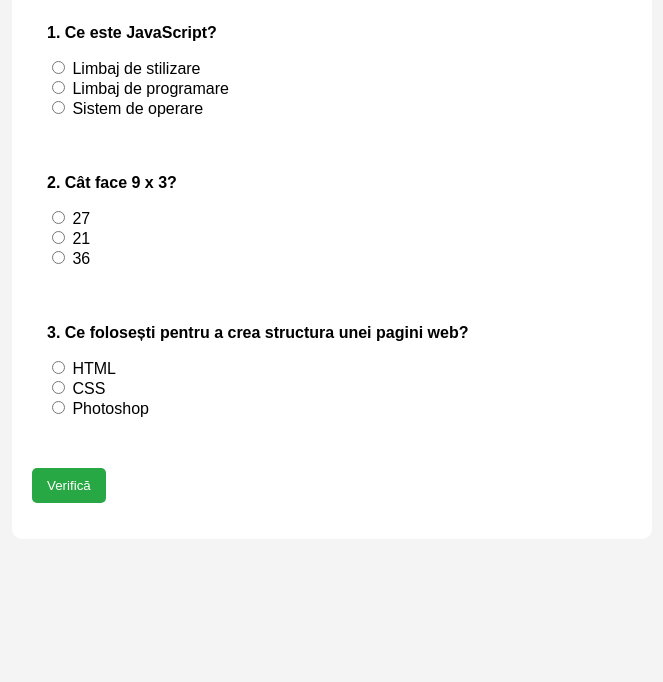
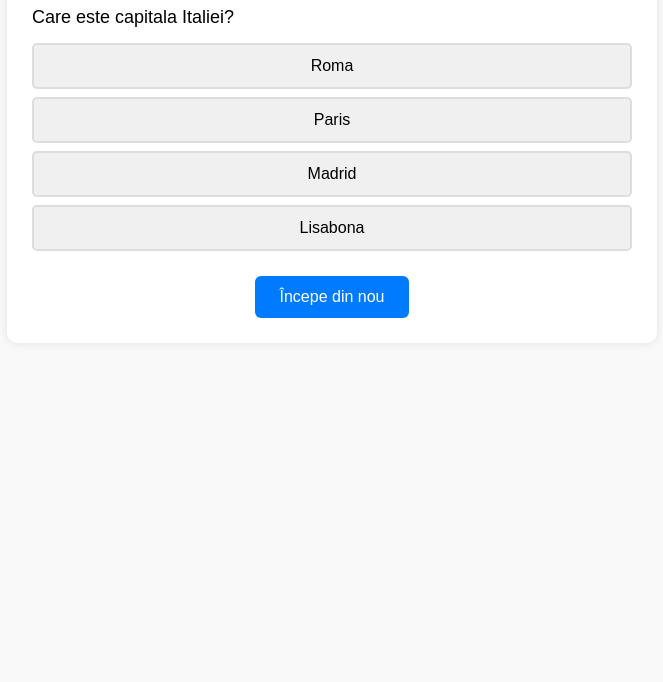
Before and after one commit to LegalQuizzes/Grile3, a plain HTML site: page index.html in a window 1280 px wide. Shown: the part 118-800 px from the top of the page, without its empty margins (308-971 px from the left). Drawn offline with Linux system fonts and the light colour scheme.

Commit message:
index.html

```diff
--- a/index.html
+++ b/index.html
@@ -1,103 +1,189 @@
 <!DOCTYPE html>
-<html>
+<html lang="ro">
 <head>
-  <meta charset="UTF-8">
-  <title>Quiz cu feedback</title>
+  <meta charset="UTF-8" />
+  <meta name="viewport" content="width=device-width, initial-scale=1.0"/>
+  <title>Quiz Interactiv</title>
   <style>
     body {
-      font-family: sans-serif;
-      background: #f4f4f4;
+      font-family: Arial, sans-serif;
+      margin: 0;
       padding: 20px;
+      background-color: #f9f9f9;
     }
-    .quiz-box {
-      background: white;
-      padding: 20px;
-      border-radius: 10px;
+
+    .container {
       max-width: 600px;
       margin: auto;
+      background-color: #fff;
+      padding: 25px;
+      border-radius: 10px;
+      box-shadow: 0 0 10px rgba(0,0,0,0.1);
     }
-    .btn {
-      background: #28a745;
-      color: white;
-      padding: 10px 15px;
+
+    h1 {
+      text-align: center;
+    }
+
+    .question {
+      font-size: 18px;
+      margin-bottom: 15px;
+    }
+
+    .answers button {
+      display: block;
+      width: 100%;
+      margin: 8px 0;
+      padding: 12px;
+      font-size: 16px;
+      border: 2px solid #ddd;
+      border-radius: 5px;
+      cursor: pointer;
+      background-color: #f0f0f0;
+      transition: background-color 0.2s, border-color 0.2s;
+    }
+
+    .answers button:hover {
+      background-color: #e0e0e0;
+    }
+
+    .correct {
+      background-color: #d4edda;
+      border-color: #28a745;
+      color: #155724;
+    }
+
+    .wrong {
+      background-color: #f8d7da;
+      border-color: #dc3545;
+      color: #721c24;
+    }
+
+    #result {
+      font-size: 20px;
+      font-weight: bold;
+      text-align: center;
+      margin-top: 20px;
+    }
+
+    #reset-btn {
+      display: block;
+      margin: 25px auto 0;
+      padding: 12px 25px;
+      font-size: 16px;
+      background-color: #007BFF;
+      color: #fff;
       border: none;
-      margin-top: 20px;
+      border-radius: 6px;
       cursor: pointer;
-      border-radius: 5px;
     }
-    .btn:hover {
-      background: #218838;
+
+    #reset-btn:hover {
+      background-color: #0056b3;
     }
-    .intrebare {
-      margin-bottom: 20px;
-      padding: 10px;
-      border-left: 5px solid transparent;
-    }
-    .corect {
-      border-left-color: #28a745;
-      background-color: #e7f9ed;
-    }
-    .gresit {
-      border-left-color: #dc3545;
-      background-color: #fde8e9;
+
+    @media (max-width: 600px) {
+      body {
+        padding: 10px;
+      }
+      .container {
+        padding: 15px;
+      }
     }
   </style>
 </head>
 <body>
 
-  <div class="quiz-box">
-    <h2>Quiz cu feedback pe răspunsuri</h2>
+<div class="container">
+  <h1>Test de Cultură Generală</h1>
+  <div id="quiz">
+    <div class="question" id="question"></div>
+    <div class="answers" id="answers"></div>
+    <div id="result"></div>
+  </div>
+  <button id="reset-btn" onclick="resetQuiz()">Începe din nou</button>
+</div>
 
-    <div class="intrebare" id="q1-box">
-      <p><strong>1. Ce este JavaScript?</strong></p>
-      <input type="radio" name="q1" value="0"> Limbaj de stilizare<br>
-      <input type="radio" name="q1" value="1"> Limbaj de programare<br>
-      <input type="radio" name="q1" value="0"> Sistem de operare<br>
-    </div>
+<script>
+  const questions = [
+    {
+      question: "Care este capitala Italiei?",
+      answers: ["Roma", "Paris", "Madrid", "Lisabona"],
+      correct: "Roma"
+    },
+    {
+      question: "Câte continente există?",
+      answers: ["5", "6", "7", "8"],
+      correct: "7"
+    },
+    {
+      question: "Cine a pictat Mona Lisa?",
+      answers: ["Michelangelo", "Leonardo da Vinci", "Van Gogh", "Rembrandt"],
+      correct: "Leonardo da Vinci"
+    }
+  ];
 
-    <div class="intrebare" id="q2-box">
-      <p><strong>2. Cât face 9 x 3?</strong></p>
-      <input type="radio" name="q2" value="1"> 27<br>
-      <input type="radio" name="q2" value="0"> 21<br>
-      <input type="radio" name="q2" value="0"> 36<br>
-    </div>
+  let currentIndex = 0;
+  let score = 0;
 
-    <div class="intrebare" id="q3-box">
-      <p><strong>3. Ce folosești pentru a crea structura unei pagini web?</strong></p>
-      <input type="radio" name="q3" value="1"> HTML<br>
-      <input type="radio" name="q3" value="0"> CSS<br>
-      <input type="radio" name="q3" value="0"> Photoshop<br>
-    </div>
+  function loadQuestion() {
+    const q = questions[currentIndex];
+    document.getElementById("question").textContent = q.question;
 
-    <button class="btn" onclick="verifica()">Verifică</button>
-    <p id="rezultat"></p>
-  </div>
+    const answersDiv = document.getElementById("answers");
+    answersDiv.innerHTML = '';
 
-  <script>
-    function verifica() {
-      let scor = 0;
+    q.answers.forEach(answer => {
+      const btn = document.createElement("button");
+      btn.textContent = answer;
+      btn.onclick = () => checkAnswer(btn, answer);
+      answersDiv.appendChild(btn);
+    });
+  }
 
-      for (let i = 1; i <= 3; i++) {
-        let raspunsuri = document.getElementsByName("q" + i);
-        let container = document.getElementById("q" + i + "-box");
-        container.className = "intrebare"; // resetăm clasa
+  function checkAnswer(button, answer) {
+    const correct = questions[currentIndex].correct;
+    const buttons = document.querySelectorAll(".answers button");
 
-        for (let r of raspunsuri) {
-          if (r.checked) {
-            if (r.value === "1") {
-              scor++;
-              container.classList.add("corect");
-            } else {
-              container.classList.add("gresit");
-            }
-          }
-        }
+    buttons.forEach(btn => {
+      btn.disabled = true;
+      if (btn.textContent === correct) {
+        btn.classList.add("correct");
+      } else if (btn.textContent === answer) {
+        btn.classList.add("wrong");
       }
+    });
 
-      document.getElementById("rezultat").innerText =
-        "Ai obținut " + scor + " puncte din 3.";
-    }
-  </script>
+    if (answer === correct) score++;
+
+    setTimeout(() => {
+      currentIndex++;
+      if (currentIndex < questions.length) {
+        loadQuestion();
+      } else {
+        showResult();
+      }
+    }, 1000);
+  }
+
+  function showResult() {
+    const resultText = `Ai răspuns corect la ${score} din ${questions.length} întrebări!`;
+    document.getElementById("quiz").innerHTML = `<div id="result">${resultText}</div>`;
+  }
+
+  function resetQuiz() {
+    currentIndex = 0;
+    score = 0;
+    document.getElementById("quiz").innerHTML = `
+      <div class="question" id="question"></div>
+      <div class="answers" id="answers"></div>
+      <div id="result"></div>`;
+    loadQuestion();
+  }
+
+  // Pornește quiz-ul
+  loadQuestion();
+</script>
 
 </body>
 </html>
```
